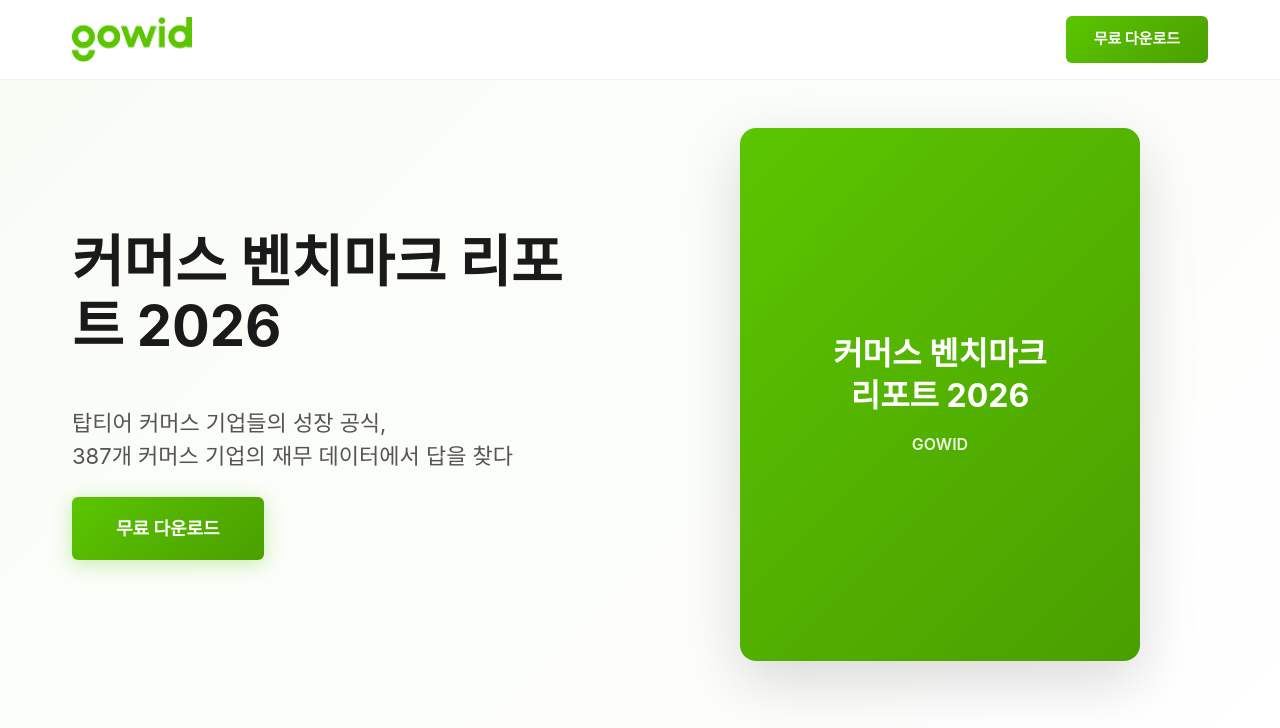
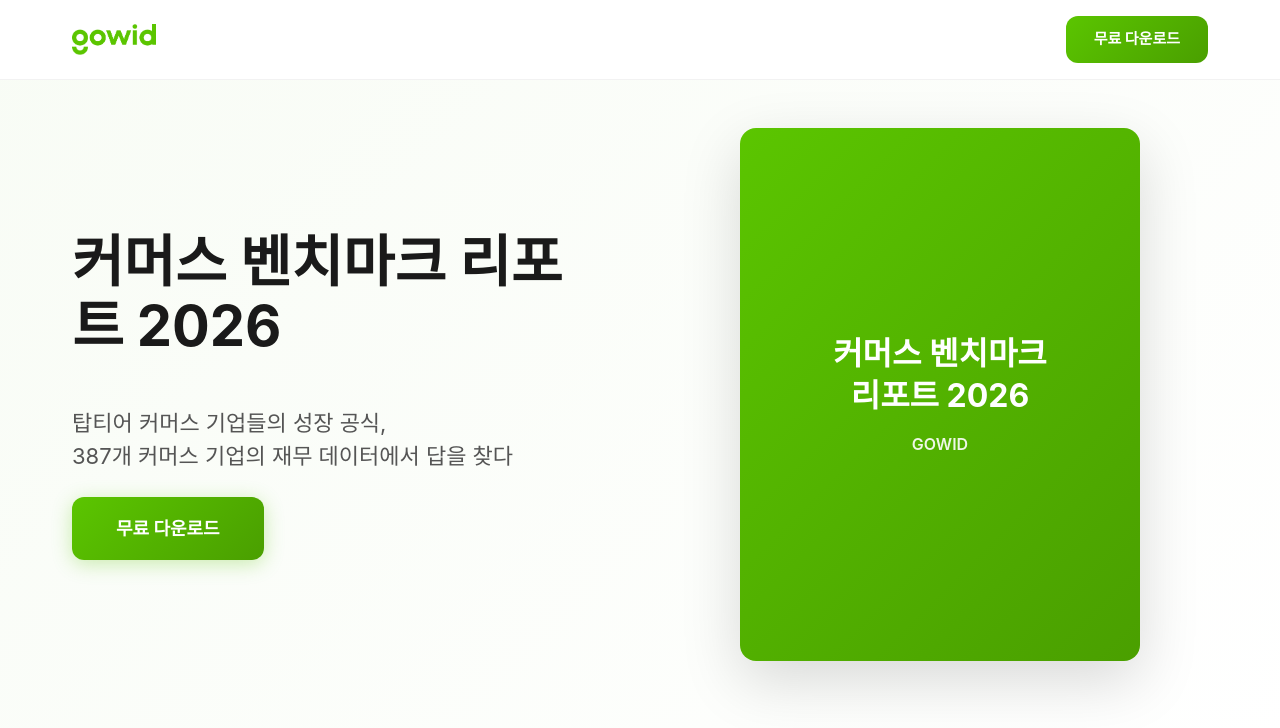
Before and after one commit to solutiongowid/solutiongowid, a Next.js app: page /commerce/2026-commerce-report in a window 1280 px wide. Shown: the top 728 px of the page. Built offline with nearby package versions, Linux system fonts and the light colour scheme; a web font is replaced by a local one.

Commit message:
Reduce logo size to 70% and increase button border-radius to 12px

```diff
--- a/app/commerce/2026-commerce-report/page.tsx
+++ b/app/commerce/2026-commerce-report/page.tsx
@@ -21,8 +21,8 @@
                 <Image
                   src="/Group 626579.png"
                   alt="GOWID"
-                  width={120}
-                  height={40}
+                  width={84}
+                  height={28}
                   priority
                 />
               </a>
--- a/app/globals.css
+++ b/app/globals.css
@@ -308,7 +308,7 @@
   color: white;
   border: none;
   padding: 0.75rem 1.75rem;
-  border-radius: 6px;
+  border-radius: 12px;
   font-size: 0.9375rem;
   font-weight: 700;
   cursor: pointer;
@@ -414,7 +414,7 @@
   color: white;
   border: none;
   padding: 1.125rem 2.75rem;
-  border-radius: 6px;
+  border-radius: 12px;
   font-size: 1.125rem;
   font-weight: 700;
   cursor: pointer;
@@ -709,7 +709,7 @@
   color: white;
   border: none;
   padding: 1rem 2.5rem;
-  border-radius: 6px;
+  border-radius: 12px;
   font-size: 1.125rem;
   font-weight: 700;
   cursor: pointer;
```
